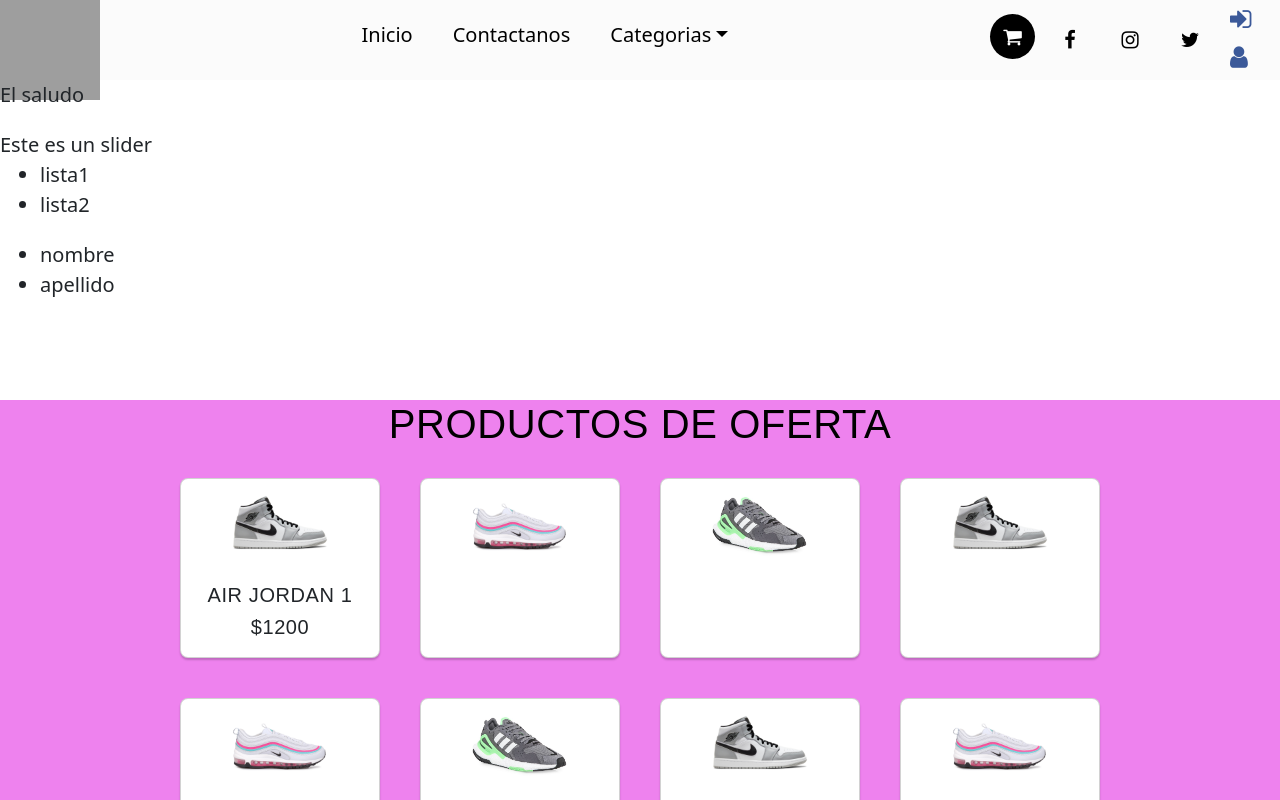
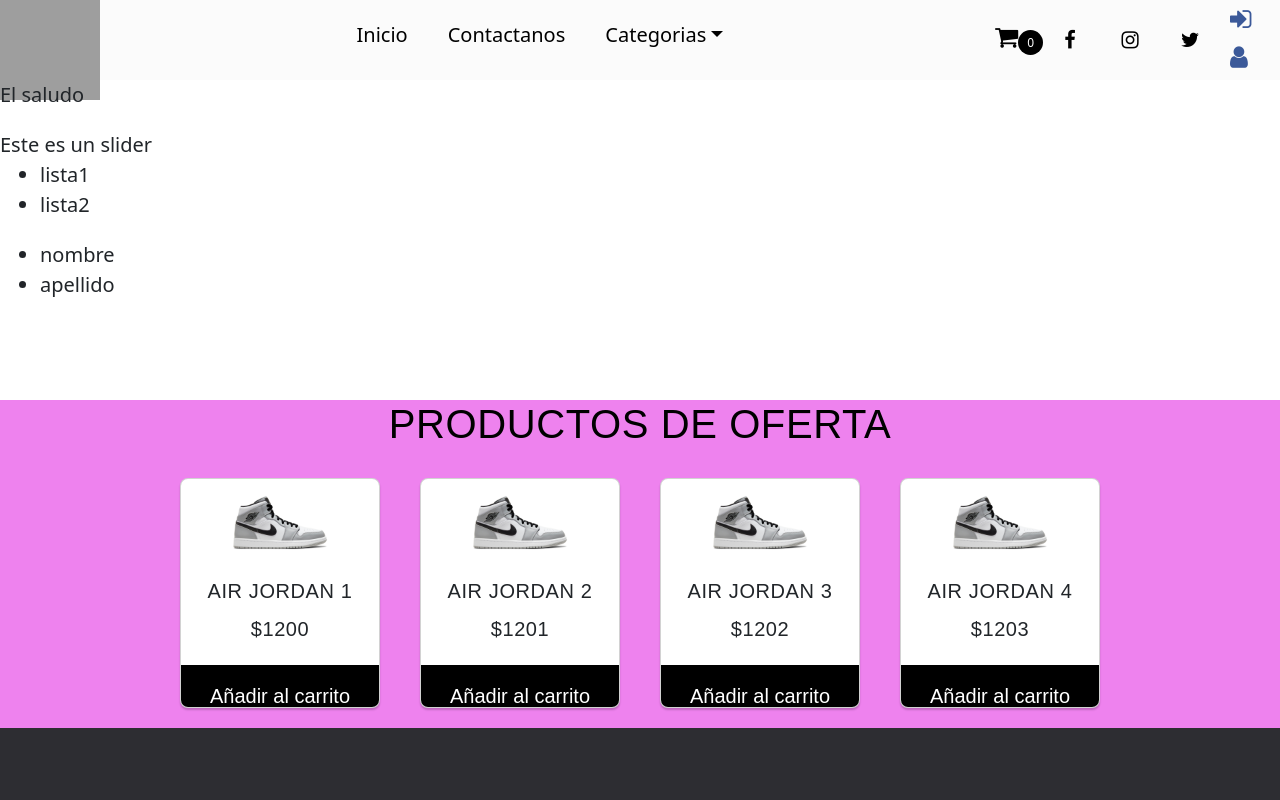
Before and after one commit to ibrahimeric/react-basicos, a React (Create React App) app: page / in a window 1280 px wide. Shown: the top 800 px of the page. Built offline with nearby package versions, Linux system fonts and the light colour scheme; grey boxes are pictures that could not be loaded.

Commit message:
Añadí funcionalidad al carrito de compras

```diff
--- a/src/Components/App.jsx
+++ b/src/Components/App.jsx
@@ -4,16 +4,31 @@ import Saludar from './Saludar';
 import Slider from './Slider';
 import Body from './Body';
 import Footer from './Footer';
+import '../Js/Header.js';
+import { useState } from 'react';
 
 
 function App() {
+  const [allProducts, setAllProducts] = useState([]);
+  const [total, setTotal] = useState(0);
+  const [countProducts, setCountProducts] = useState(0);
 
   return (
     <div className="App">
-      <Header></Header>
+      <Header allProducts = {allProducts}
+      setAllProducts = {setAllProducts}
+      total = {total}
+      setTotal = {setTotal}
+      countProducts = {countProducts}
+      setCountProducts = {setCountProducts}></Header>
       <Saludar></Saludar>
       <Slider></Slider>
-      <Body></Body>
+      <Body allProducts = {allProducts}
+      setAllProducts = {setAllProducts}
+      total = {total}
+      setTotal = {setTotal}
+      countProducts = {countProducts}
+      setCountProducts = {setCountProducts}></Body>
       <Footer></Footer>
     </div>
   );
--- a/src/Components/Body.jsx
+++ b/src/Components/Body.jsx
@@ -4,74 +4,43 @@ import air_jordan1 from '../img/air_jordan1.jpg'
 import nike_airmax97 from '../img/nike_airmax97.jpg'
 import adidas_dayjogger from '..//img/adidas_dayjogger.jpg'
 import fondo from '..//img/fondo.jpg'
+import {data} from '../Js/data.js'
 
-const Principal = () => {
+const Principal = ({allProducts, setAllProducts, countProducts, setCountProducts, total, setTotal}) => {
+
+  const onAddProduct = product => {
+    if(allProducts.find(item => item.id === product.id)){
+      const products = allProducts.map(item => item.id === product.id? {...item, quantity: item.quantity +1} : item);
+
+      setTotal(total + product.price * product.quantity);
+      setCountProducts(countProducts + product.quantity);
+      return setAllProducts([...products]);
+    }
+
+    setTotal(total + product.price * product.quantity);
+    setCountProducts(countProducts + product.quantity);
+    setAllProducts([...allProducts, product]);
+  };
+
   return (
-    <div class="body" >
+    <div className="body" >
 
         <h1>PRODUCTOS DE OFERTA</h1>
 
-       <div class="fondo"></div>
-        <div class="container">
-            <div class="card">
-           <center>   <img src={air_jordan1} /> </center>
-           <p>AIR JORDAN 1
-              $1200
-           </p>
-            </div>
-
-            <div class="card">
-             <center> <img src={nike_airmax97} /></center>
-            </div>
-
-            <div class="card">
-          <center><img src={adidas_dayjogger} /></center>
-            </div>
-
-            <div class="card">
-           <center>   <img src={air_jordan1} /> </center>
-            </div>
-
-            <div class="card">
-             <center> <img src={nike_airmax97} /></center>
-            </div>
-
-            <div class="card">
-          <center><img src={adidas_dayjogger} /></center>
-            </div>
-            <div class="card">
-           <center>   <img src={air_jordan1} /> </center>
-            </div>
-
-            <div class="card">
-             <center> <img src={nike_airmax97} /></center>
-            </div>
-            <div class="card">
-           <center>   <img src={air_jordan1} /> </center>
-            </div>
-            <div class="card">
-           <center>   <img src={air_jordan1} /> </center>
-            </div>
-            <div class="card">
-           <center>   <img src={air_jordan1} /> </center>
-            </div>
-            <div class="card">
-           <center>   <img src={air_jordan1} /> </center>
-            </div>
-            <div class="card">
-           <center>   <img src={air_jordan1} /> </center>
-            </div>
-            <div class="card">
-           <center>   <img src={air_jordan1} /> </center>
-            </div>
-            <div class="card">
-           <center>   <img src={air_jordan1} /> </center>
-            </div>
-
+       <div className="fondo"></div>
+        <div className="container">
+              {data.map(product => (
+                <div className="card" key={product.id}>
+                  <center>   <img src={product.urlImage} alt={product.nameProduct} /> </center>
+                  <h6>{product.nameProduct}</h6>
+                  <p>${product.price}</p>
+                  <button onClick={() => onAddProduct(product)}>Añadir al carrito</button>
+                </div>
+              ))}
         </div>
-        <div class="imgn"></div>
+        <div className="imgn"></div>
     </div>
-  )
-}
+  );
+};
 
 export default Principal
--- a/src/Components/Footer.jsx
+++ b/src/Components/Footer.jsx
@@ -56,9 +56,9 @@ const Footer = () => {
             <h4>Comming soon on</h4>
             <div className='icon'>
               <ul className='iconLista'>
-                <li className="iconos"><a className='facebook' href="#"><i class="fa fa-facebook"></i></a></li>
-                <li className="iconos"><a className='instagram' href="#"><i class="fa fa-instagram"></i></a></li>
-                <li className="iconos"><a className='twitter' href="#"><i class="fa fa-twitter"></i></a></li>
+                <li className="iconos"><a className='facebook' href="#"><i className="fa fa-facebook"></i></a></li>
+                <li className="iconos"><a className='instagram' href="#"><i className="fa fa-instagram"></i></a></li>
+                <li className="iconos"><a className='twitter' href="#"><i className="fa fa-twitter"></i></a></li>
               </ul>
             </div>
           </div>
--- a/src/Components/Header.jsx
+++ b/src/Components/Header.jsx
@@ -1,35 +1,50 @@
 import React from 'react'
 import '../Styles/Header.css';
+import { useState } from 'react';
 
-const Header = () => {
+const Header = ({allProducts, setAllProducts, total, setTotal, countProducts, setCountProducts}) => {
+
+    const [active, setActive] = useState(false);
+    const onDeleteProduct = (product) => {
+    const results = allProducts.filter(item => item.id !== product.id);
+
+    setTotal(total - product.price * product.quantity);
+    setCountProducts(countProducts - product.quantity);
+    setAllProducts(results)
+    };
+    const onCleanCart = () => {
+        setAllProducts([])
+        setCountProducts(0)
+        setTotal(0)
+    }
   return (
     <div>
         <link rel="stylesheet" href="https://stackpath.bootstrapcdn.com/font-awesome/4.7.0/css/font-awesome.min.css"/>
-        <nav class="Hnav">
-            <a class="Hnavlogo" href="#"><img src="https://cdn.pixabay.com/photo/2017/03/16/21/18/logo-2150297_1280.png" alt="logo"/></a>
+        <nav className="Hnav">
+            <a className="Hnavlogo" href="#"><img src="https://cdn.pixabay.com/photo/2017/03/16/21/18/logo-2150297_1280.png" alt="logo"/></a>
 
-            <div class="HnavDiv">
-                <ul class="HnavList">
-                    <li class="HnavItem">
-                        <a class="HnavLink" href="#">Inicio</a>
+            <div className="HnavDiv">
+                <ul className="HnavList">
+                    <li className="HnavItem">
+                        <a className="HnavLink" href="#">Inicio</a>
                     </li>
-                    <li class="HnavItem">
-                        <a class="HnavLink" href="#">Contactanos</a>
+                    <li className="HnavItem">
+                        <a className="HnavLink" href="#">Contactanos</a>
                     </li>
-                    <li class="HnavItem">
-                        <a class="HnavLink" href="#">Categorias <i class="Htoggle-dropdown dropdown-toggle"></i></a>
+                    <li className="HnavItem">
+                        <a className="HnavLink" href="#">Categorias <i className="Htoggle-dropdown dropdown-toggle"></i></a>
                         <ul className='Hdropdown'>
                             <li className="HdropdowsItem">
-                            <a class="HdropLink" href="#">Campreras</a>
+                            <a className="HdropLink" href="#">Campreras</a>
                             </li>
                             <li className="HdropdowsItem">
-                                <a class="HdropLink" href="#">Remeras</a>
+                                <a className="HdropLink" href="#">Remeras</a>
                             </li>
                             <li className="HdropdowsItem">
-                            <a class="HdropLink" href="#">Pantalones</a>
+                            <a className="HdropLink" href="#">Pantalones</a>
                             </li>
                             <li className="HdropdowsItem">
-                            <a class="HdropLink" href="#">Shorts</a>
+                            <a className="HdropLink" href="#">Shorts</a>
                             </li>
                         </ul>
                     </li>
@@ -37,20 +52,72 @@ const Header = () => {
             </div>
             <div className="Hcart">
                 <ul className='HcartList'>
-                    <li className="Hbuy"><a className='Hbuy-a' href="#"><i class="fa fa-shopping-cart"></i></a></li>
+                    <li className="Hbuy"><a className='Hbuy-a' href="#" onClick={() => setActive(!active)}><i className="fa fa-shopping-cart"></i>
+                    <div className="Hcount-products">
+					    <span id="Hcontador-productos">{countProducts}</span>
+				    </div>
+                    </a></li>
                 </ul>
             </div>
+
+
+
+
+            <div className={`Hcontainer-cart-products ${active ? '' : 'Hhidden-cart'}`}>
+					{
+                        allProducts.length ? (
+                            <>
+                                <div className="Hrow-product">
+                                    {allProducts.map(product => (
+                                        <div className="Hcart-product" key={product.id}>
+					            	    	<div className="Hinfo-cart-product">
+                	                            <span className="Hcantidad-producto-carrito">{product.quantity}</span>
+                	                                <p className="Htitulo-producto-carrito">{product.nameProduct}</p>
+                	                            <span className="Hprecio-producto-carrito">${product.price}</span>
+                	                        </div>
+					            	    	<svg
+					            	    		xmlns="http://www.w3.org/2000/svg"
+					            	    		fill="none"
+					            	    		viewBox="0 0 24 24"
+					            	    		strokeWidth="1.5"
+					            	    		stroke="currentColor"
+					            	    		className="Hicon-close"
+                                                onClick={() => onDeleteProduct(product)}
+					            	    	>
+					            	    		<path
+					            	    			strokeLinecap="round"
+					            	    			strokeLinejoin="round"
+					            	    			d="M6 18L18 6M6 6l12 12"
+					            	    		/>
+					            	    	</svg>
+					            	    </div>
+                                    ))}
+					            </div>
+                                <div className="Hcart-total">
+                                    <h3>Total:</h3>
+                                    <span className="Htotal-pagar">${total}</span>
+                                </div>
+                                <button className="Hbtn-clear-all" onClick={onCleanCart}>
+                                    Vaciar carrito
+                                </button>
+                            </>
+                        ) : (
+                            <p className="Hcart-empty">El carrito está vacío</p>
+                        )
+                    }
+			</div>
+
             <div className="Hicons">
                 <ul className='HiconList'>
-                    <li className="Hicon"><a className='Hfacebook' href="#"><i class="fa fa-facebook"></i></a></li>
-                    <li className="Hicon"><a className='Hinstagram' href="#"><i class="fa fa-instagram"></i></a></li>
-                    <li className="Hicon"><a className='Htwitter' href="#"><i class="fa fa-twitter"></i></a></li>
+                    <li className="Hicon"><a className='Hfacebook' href="#"><i className="fa fa-facebook"></i></a></li>
+                    <li className="Hicon"><a className='Hinstagram' href="#"><i className="fa fa-instagram"></i></a></li>
+                    <li className="Hicon"><a className='Htwitter' href="#"><i className="fa fa-twitter"></i></a></li>
                 </ul>
             </div>
             <div className="Huser">
                 <ul className='HuserList'>
-                    <li className="Hlogin"><a href="#"><i class="fa fa-sign-in"></i></a></li>
-                    <li className="Hprofile"><a href="#"><i class="fa fa-user"></i></a></li>
+                    <li className="Hlogin"><a href="#"><i className="fa fa-sign-in"></i></a></li>
+                    <li className="Hprofile"><a href="#"><i className="fa fa-user"></i></a></li>
                 </ul>
             </div>
         </nav>
--- /dev/null
+++ b/src/Js/data.js
@@ -0,0 +1,32 @@
+import air_jordan1 from '../img/air_jordan1.jpg';
+
+export const data = [
+    {
+        id:1,
+        nameProduct: 'AIR JORDAN 1',
+        price: 1200,
+        urlImage: air_jordan1,
+        quantity: 1,
+    },
+    {
+        id:2,
+        nameProduct: 'AIR JORDAN 2',
+        price: 1201,
+        urlImage: air_jordan1,
+        quantity: 1,
+    },
+    {
+        id:3,
+        nameProduct: 'AIR JORDAN 3',
+        price: 1202,
+        urlImage: air_jordan1,
+        quantity: 1,
+    },
+    {
+        id:4,
+        nameProduct: 'AIR JORDAN 4',
+        price: 1203,
+        urlImage: air_jordan1,
+        quantity: 1,
+    },
+];
--- a/src/Styles/Body.css
+++ b/src/Styles/Body.css
@@ -30,7 +30,7 @@ title, h1{
 
 .container .card{
     width: 200px;
-    height: 180px;
+    height: 230px;
     border-radius: 8px;
     box-shadow: 0 2px 2px rgba(0, 0, 0, 0.2);
     overflow: hidden;
@@ -56,3 +56,12 @@ img{
     width: 100px;
     height: 100px;
 }
+
+.card button{
+    border: none;
+    background: none;
+    background-color: #000;
+    color: #fff;
+    padding: 15px 10px;
+    cursor: pointer;
+}
--- a/src/Styles/Header.css
+++ b/src/Styles/Header.css
@@ -122,24 +122,158 @@
 }
 
 .Hcart{
-    padding-right: 10px;
-    width: 50px;
-    padding-bottom: 7px;
+    display: block;
+    width: 60px;
     margin: auto 0;
 }
 .HcartList{
     padding: 0;
     margin: auto;
     list-style: none;
-    width: 45px;
-    height: 45px;
+    width: 30px;
+    height: 30px;
     text-align: center;
 }
 .Hbuy-a{
+    font-size: 25px;
+    width: 48px;
+    height: 30px;
     border-radius: 50%;
+    display: flex;
+    text-decoration: none;
+    color: #000;
+    line-height: 45px;
+
+}
+
+.Hcount-products{
+
+    background-color: #000;
+    color: #fff;
+    padding: 9px;
+    margin-top: auto;
+    height: 25px;
+    display: flex;
+    justify-content: center;
+    align-items: center;
+    border-radius: 50%;
+}
+
+#Hcontador-productos{
+    font-size: 12px;
+}
+
+
+
+
+
+
+
+
+
+
+
+
+
+
+
+.Hcontainer-cart-products{
+    position: absolute;
+    top: 50px;
+    right: 0;
+
+    background-color: #fff;
+    width: 400px;
+    z-index: 1;
+    box-shadow: 0 10px 20px rgba(0, 0, 0, 0.20);
+    border-radius: 10px;
+
+}
+
+.Hcart-product{
+    display: flex;
+    align-items: center;
+    justify-content: space-between;
+    padding: 30px;
+
+    border-bottom: 1px solid rgba(0, 0, 0, 0.20);
+
+}
+
+.Hinfo-cart-product{
+    display: flex;
+    justify-content: space-between;
+    flex: 0.8;
+}
+
+.Htitulo-producto-carrito{
+    font-size: 20px;
+}
+
+.Hprecio-producto-carrito{
+    font-weight: 700;
+    font-size: 20px;
+    margin-left: 10px;
+}
+
+.Hcantidad-producto-carrito{
+    font-weight: 400;
+    font-size: 20px;
+}
+
+.Hicon-close{
+    width: 25px;
+    height: 25px;
+}
+
+.Hicon-close:hover{
+    stroke: red;
+    cursor: pointer;
+}
+
+.Hcart-total{
+    display: flex;
+    justify-content: center;
+    align-items: center;
+    padding: 20px 0;
+    gap: 20px;
+}
+
+.Hcart-total h3{
+    font-size: 20px;
+    font-weight: 700;
+}
+
+.Htotal-pagar{
+    font-size: 20px;
+    font-weight: 900;
+}
+
+.Hhidden-cart{
+    display: none;
+}
+
+.Hcart-empty{
+    padding: 20px 0 0 0;
+    text-align: center;
+}
+.Hbtn-clear-all{
+    border: none;
+    background-color: #000;
+    color: #fff;
+    padding: 15px 0;
     display: block;
-    background: rgb(0, 0, 0);
-    text-decoration: none;
-    color: rgb(255, 255, 255);
-    line-height: 45px;
+    width: 100%;
+    margin-top: 10px;
+    border-bottom-left-radius: 10px;
+    border-bottom-right-radius: 10px;
+    font-family: inherit;
+    cursor: pointer;
+    font-size: 16px;
+    transition: all 0.3s ease;
 }
+.Hbtn-clear-all:hover{
+    background-color: #515151;
+    transform: scale(1.03);
+    border-radius: 10px;
+}
```
Also changed, not shown: src/Js/Header.js (added), 11 other files (tests, documents, lock files or other folders).
